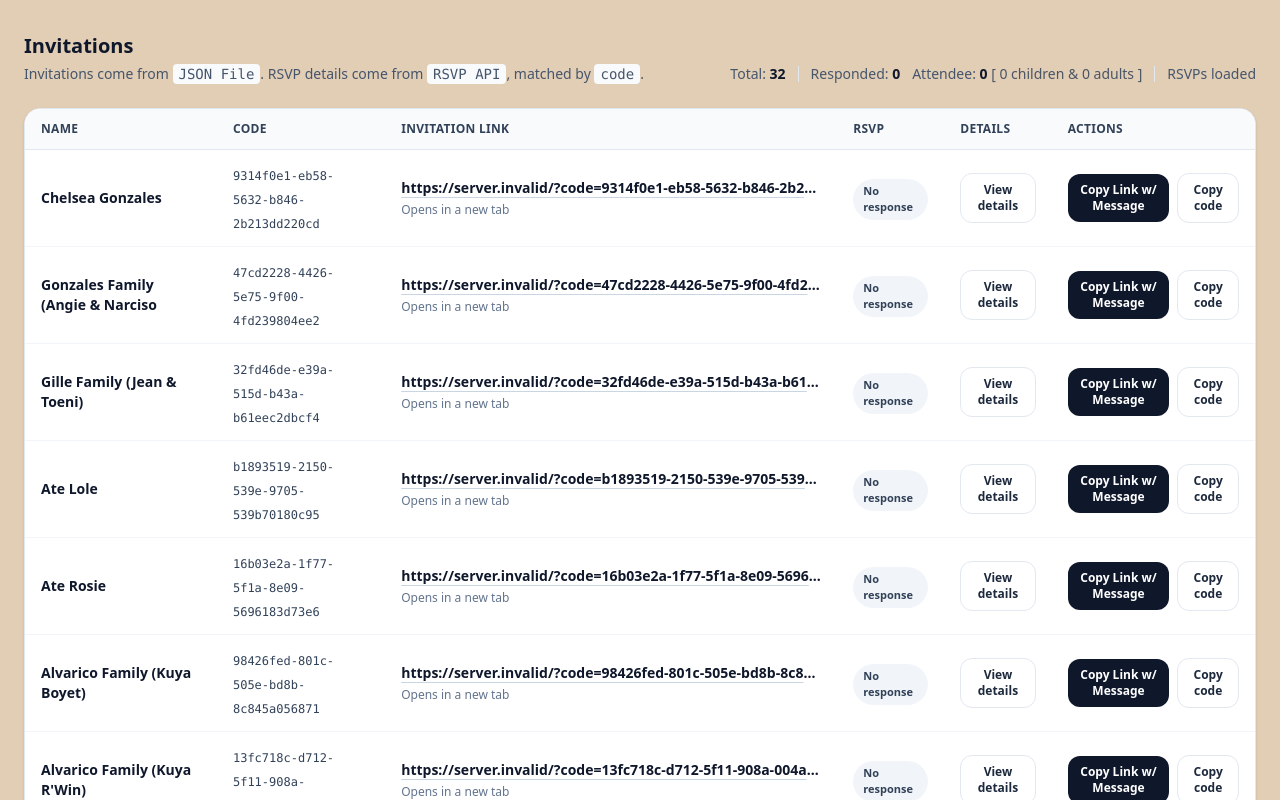
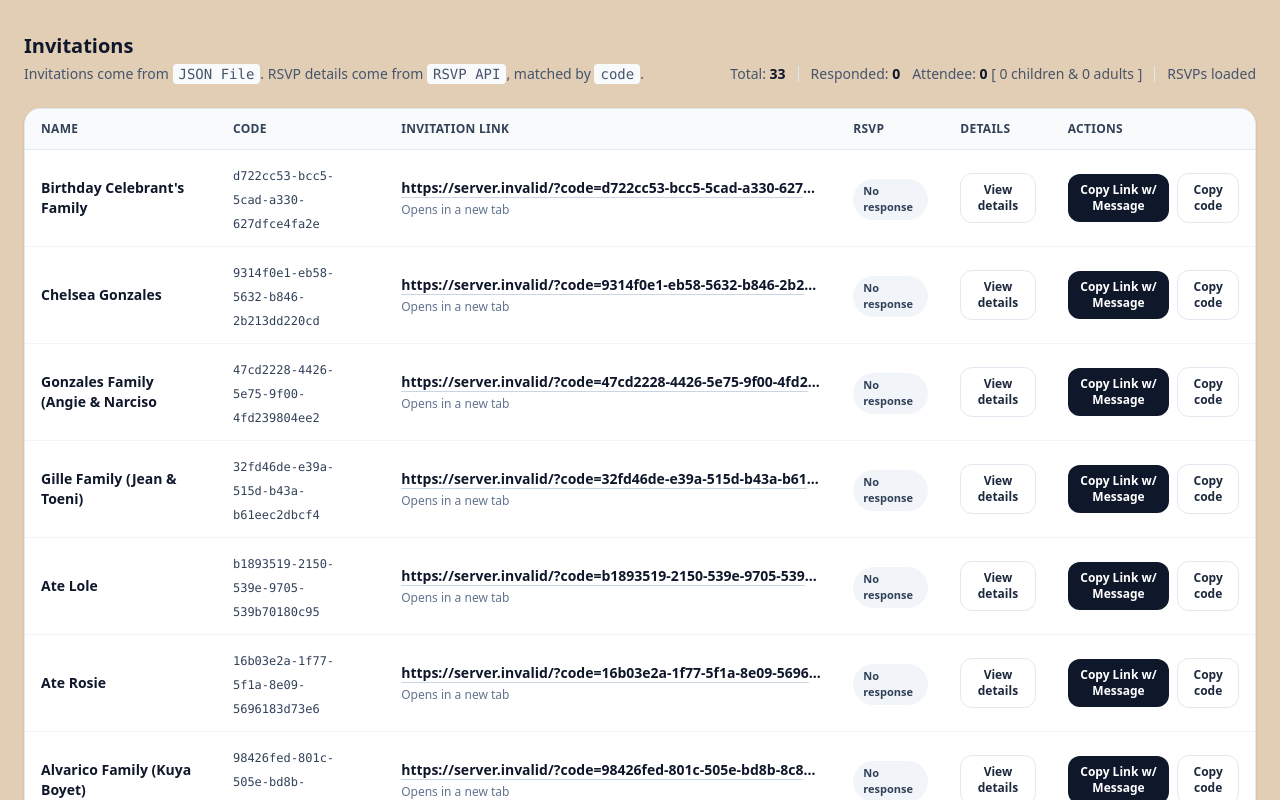
Before and after one commit to carlogonzales/cairus-1st-bday, a Next.js app: page /invitations in a window 1280 px wide. Shown: the top 800 px of the page. Built offline with nearby package versions, Linux system fonts and the light colour scheme; no server answers; the database is empty.

Commit message:
Add celebrant's family's invitaion

```diff
--- a/assets/data/invitations.json
+++ b/assets/data/invitations.json
@@ -1,5 +1,9 @@
 {
   "invitations": [
+    {
+      "name": "Birthday Celebrant's Family",
+      "code": "d722cc53-bcc5-5cad-a330-627dfce4fa2e"
+    },
     {
       "name": "Chelsea Gonzales",
       "code": "9314f0e1-eb58-5632-b846-2b213dd220cd"
--- a/scripts/invitation-codegen.js
+++ b/scripts/invitation-codegen.js
@@ -36,6 +36,7 @@ function generateInvitations(names = []) {
 // ------------------------
 
 const names = [
+  'Birthday Celebrant\'s Family',
   // Carlo's Side
   'Chelsea Gonzales',
   'Gonzales Family (Angie & Narciso',
```
